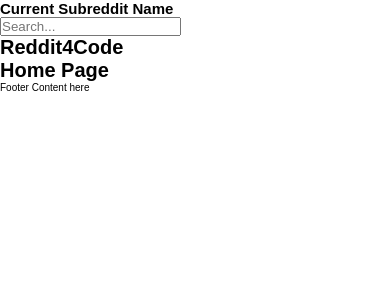
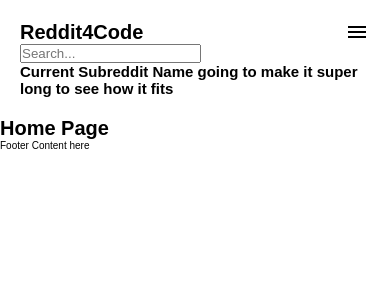
Before and after one commit to lyzboy/reddit-4-code, a React (Create React App) app: page / in a window 390 px wide. Shown: the top 300 px of the page. Built offline with nearby package versions, Linux system fonts and the light colour scheme.

Commit message:
Update package dependencies and add Sass support

```diff
--- a/package.json
+++ b/package.json
@@ -12,6 +12,7 @@
     "react-redux": "^9.1.0",
     "react-router-dom": "^6.22.3",
     "react-scripts": "5.0.1",
+    "sass": "^1.74.1",
     "web-vitals": "^2.1.4"
   },
   "scripts": {
--- a/public/index.html
+++ b/public/index.html
@@ -1,14 +1,12 @@
 <!DOCTYPE html>
 <html lang="en">
+
 <head>
   <meta charset="utf-8" />
   <link rel="icon" href="%PUBLIC_URL%/favicon.ico" />
   <meta name="viewport" content="width=device-width, initial-scale=1" />
   <meta name="theme-color" content="#000000" />
-    <meta
-      name="description"
-      content="Web site created using create-react-app"
-    />
+  <meta name="description" content="Web site created using create-react-app" />
   <link rel="apple-touch-icon" href="%PUBLIC_URL%/logo192.png" />
   <!--
       manifest.json provides metadata used when your web app is installed on a
@@ -25,7 +23,10 @@
       Learn how to configure a non-root public URL by running `npm run build`.
     -->
   <title>React App</title>
+
+  <link rel="stylesheet" href="https://fonts.googleapis.com/css2?family=Material+Symbols+Outlined:opsz,wght,FILL,GRAD@20..48,100..700,0..1,-50..200" />
 </head>
+
 <body>
   <noscript>You need to enable JavaScript to run this app.</noscript>
   <div id="root"></div>
@@ -40,4 +41,5 @@
       To create a production bundle, use `npm run build` or `yarn build`.
     -->
 </body>
+
 </html>
--- /dev/null
+++ b/src/components/header/Header.jsx
@@ -0,0 +1,27 @@
+import React from "react";
+
+import SearchBar from "../searchBar/SearchBar";
+import NavBar from "../navBar/NavBar";
+
+import styles from "./Header.module.scss";
+
+const Header = () => {
+    return (
+        <header className={styles.Header}>
+            <h2 className={styles.subreddit}>
+                Current Subreddit Name going to make it super long to see how it
+                fits
+            </h2>
+            <SearchBar className={styles.search} />
+            <span className={`material-symbols-outlined ${styles.navbar}`}>
+                menu
+            </span>
+            {
+                //<NavBar className={`${styles.navbar}`} />
+            }
+            <h1 className={styles.logo}>Reddit4Code</h1>
+        </header>
+    );
+};
+
+export default Header;
--- /dev/null
+++ b/src/components/header/Header.module.scss
@@ -0,0 +1,54 @@
+@import "../../scss/common.scss";
+
+.Header {
+    display: grid;
+    grid-template-columns: 1fr 1fr 1fr;
+    grid-template-areas: "subreddit search logo";
+    margin: 2rem;
+}
+
+.subreddit {
+    grid-area: subreddit;
+    margin: auto 0;
+}
+
+.search {
+    grid-area: search;
+    width: 100%;
+}
+
+.logo {
+    grid-area: logo;
+    text-align: right;
+    margin: auto 0;
+}
+
+.navbar {
+    grid-area: navbar;
+    visibility: hidden;
+}
+
+@media screen and (max-width: 768px) {
+    .Header {
+        grid-template-columns: 1fr 1fr;
+        grid-template-areas: "logo navbar" "search search" "subreddit subreddit";
+    }
+
+    .navbar {
+        visibility: visible;
+        align-self: center;
+        justify-self: end;
+        width: 2.5rem;
+        padding: auto;
+        border-radius: 5px;
+    }
+
+    .navbar:hover {
+        cursor: pointer;
+        background-color: map-get($theme-colors, "primary");
+    }
+
+    .logo {
+        text-align: left;
+    }
+}
--- /dev/null
+++ b/src/components/navBar/NavBar.jsx
@@ -0,0 +1,11 @@
+import React from "react";
+
+const NavBar = ({ className }) => {
+    return (
+        <nav className={className}>
+            <p>Link</p>
+        </nav>
+    );
+};
+
+export default NavBar;
--- a/src/components/root/Root.jsx
+++ b/src/components/root/Root.jsx
@@ -1,7 +1,7 @@
 import React from "react";
 import { Outlet } from "react-router-dom";
 
-import Header from "../../containers/header/Header";
+import Header from "../header/Header";
 
 const Root = () => {
     return (
--- a/src/components/searchBar/SearchBar.jsx
+++ b/src/components/searchBar/SearchBar.jsx
@@ -1,8 +1,8 @@
 import React from "react";
 
-const SearchBar = () => {
+const SearchBar = ({ className }) => {
     return (
-        <div>
+        <div className={className}>
             <input type="text" placeholder="Search..." />
         </div>
     );
--- a/src/containers/header/Header.jsx
+++ /dev/null
@@ -1,15 +0,0 @@
-import React from "react";
-
-import SearchBar from "../../components/searchBar/SearchBar";
-
-const Header = () => {
-    return (
-        <header>
-            <h2>Current Subreddit Name</h2>
-            <SearchBar />
-            <h1>Reddit4Code</h1>
-        </header>
-    );
-};
-
-export default Header;
--- a/src/scss/Global.module.scss
+++ b/src/scss/Global.module.scss
@@ -6,4 +6,8 @@
         color: map-get($theme-colors, "dark");
         padding: 1rem;
     }
+
+    .material-symbols-outlined {
+        font-variation-settings: "FILL" 0, "wght" 400, "GRAD" 0, "opsz" 24;
+    }
 }
```
Also changed, not shown: 1 other file (tests, documents, lock files or other folders). Lines whose indentation alone changed are shown as unchanged.
